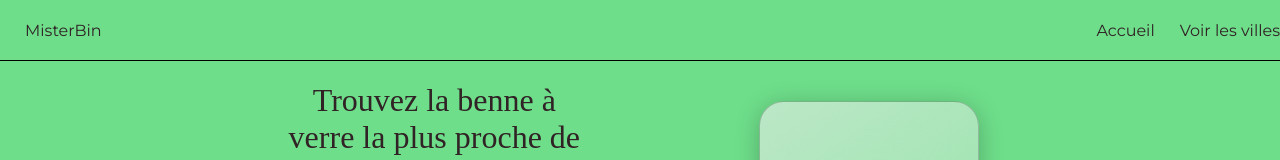
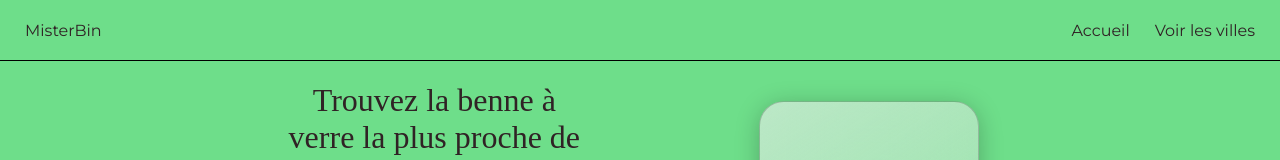
Before and after one commit to YounesBessa/MisterBin, a React (Create React App) app in the folder front.misterbin/: page / in a window 1280 px wide. Shown: the top 160 px of the page. Built offline with nearby package versions, Linux system fonts and the light colour scheme.

Commit message:
💄 add padding to the nav component

```diff
--- a/front.misterbin/src/components/Navbar/index.tsx
+++ b/front.misterbin/src/components/Navbar/index.tsx
@@ -38,6 +38,7 @@ const Nav = styled.nav`
   background-color: #6ede8a;
   border-bottom: 1px solid black;
   justify-content:space-between;
+  padding-right: 25px;
   /* @media screen and (min-width: 537px) {
     width: 88%;
     justify-content:space-between;
```
